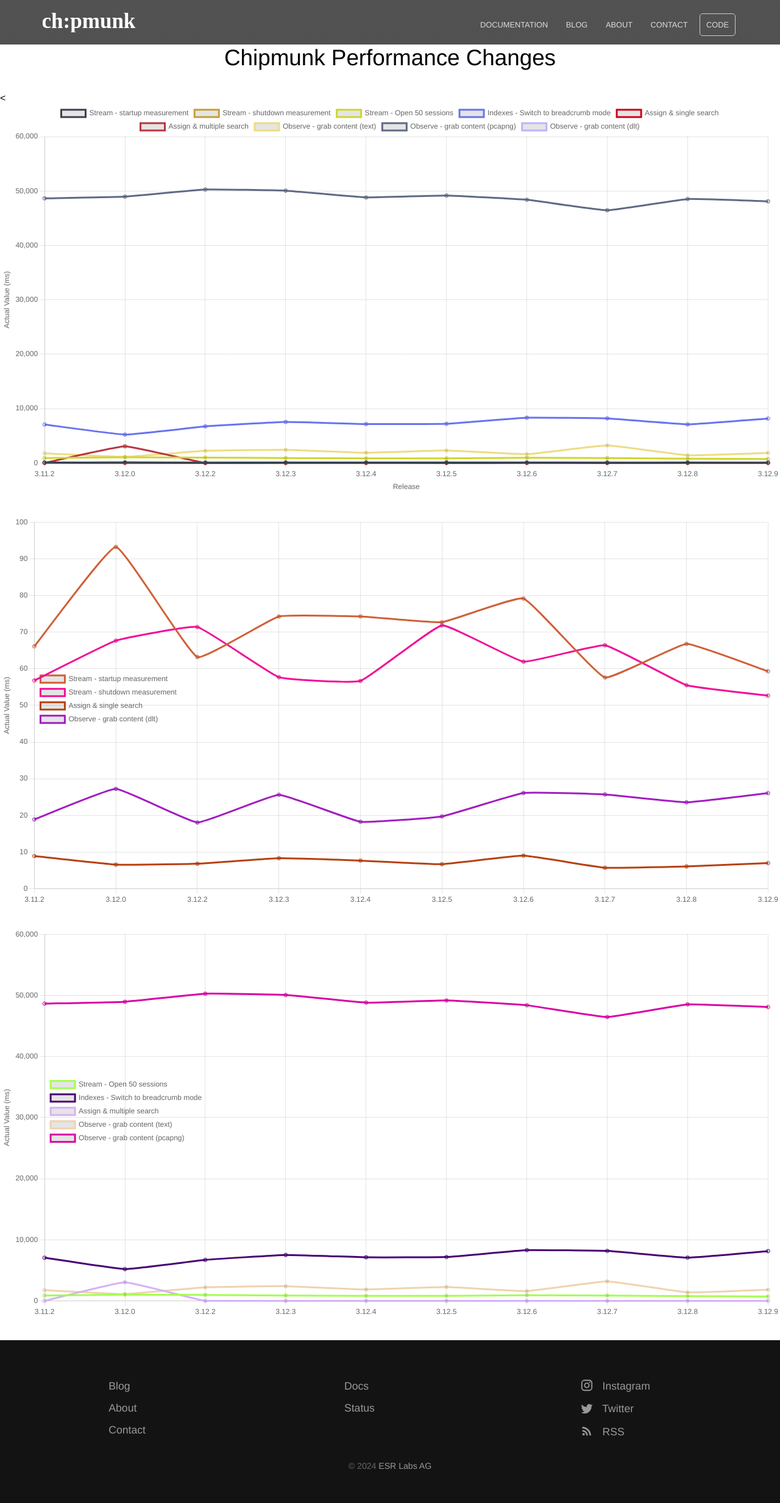
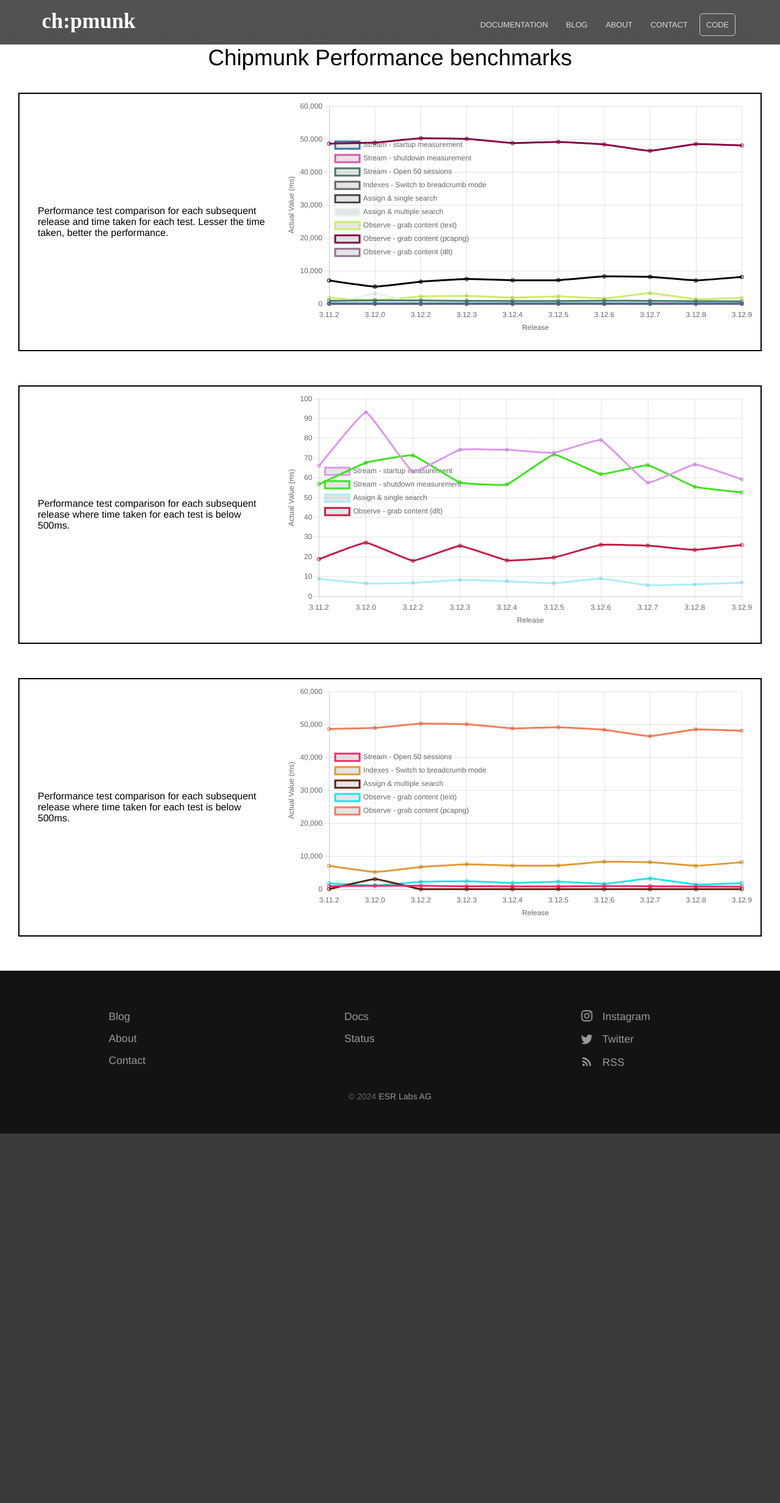
Before and after one commit to esrlabs/chipmunk-docs, a Jekyll site: the page built from jekyll/benchmarks/index.html, in a window 1280 px wide. Shown: the whole page at 61% size. Built offline with Jekyll 4.4.1, drawn with Linux system fonts in a browser that asks for light colours; after the commit the page ends 1859 px from its top, so only the background shows below that; some of the changed lines change nothing that is shown.

Commit message:
Update benchmarks page

```diff
--- a/jekyll/benchmarks/index.html
+++ b/jekyll/benchmarks/index.html
@@ -3,6 +3,67 @@
 ---
 
 <!DOCTYPE html>
+<html lang="en">
+<head>
+    <meta charset="UTF-8">
+    <meta name="viewport" content="width=device-width, initial-scale=1.0">
+    <title>Performance Benchmarks</title>
+    <script src="https://cdnjs.cloudflare.com/ajax/libs/Chart.js/4.4.1/chart.umd.js"></script>
+    <script src="js/script.js"></script>
+    <style>
+        .graph_container {
+            display: flex;
+            flex: 2;
+            align-items: center;
+            margin-bottom: 20px;
+            margin-left: 30px;
+            margin-right: 30px;
+            border: 2px solid #000; /* Add this line to create a border */
+            padding: 10px; /* Optional: Add some padding to improve the appearance */
+        }
+        .description {
+            flex: 1;
+            padding: 20px;
+        }
+        .chart-container {
+            flex: 2;
+            position: relative;
+            height: 400px;
+            width: 100%;
+        }
+    </style>
+</head>
+<body>
+  <div class="content">
+    <h1 style="text-align: center;">Chipmunk Performance benchmarks</h1>
+    <br><br>
+    <div class="graph_container">
+        <div style="text-align: left;" class="description">Performance test comparison for each subsequent release and time taken for each test. Lesser the time taken, better the performance. </div>
+        <div class="chart-container">
+            <canvas id="chart_full"></canvas>
+        </div>
+    </div>
+    <br><br>
+    <div class="graph_container">
+        <div class="description">Performance test comparison for each subsequent release where time taken for each test is below 500ms.</div>
+        <div class="chart-container">
+            <canvas id="chart_below500"></canvas>
+        </div>
+    </div>
+    <br><br>
+    <div class="graph_container">
+        <div class="description">Performance test comparison for each subsequent release where time taken for each test is below 500ms.</div>
+        <div class="chart-container">
+            <canvas id="chart_above500"></canvas>
+        </div>
+    </div>
+    <br><br>
+  </div>
+</body>
+</html>
+
+
+<!-- <!DOCTYPE html>
 <html lang="en">
 <head>
     <meta charset="UTF-8">
@@ -22,3 +83,4 @@
   </div>
 </body>
 </html>
+ -->
--- a/jekyll/benchmarks/js/script.js
+++ b/jekyll/benchmarks/js/script.js
@@ -1,34 +1,77 @@
-document.addEventListener('DOMContentLoaded', function () {
-    // Load benchmark data from JSON
-    fetch('data/data.json')
-        .then(response => response.json())
-        .then(data => {
-            // Extract all unique file names
-            const allFileNames = [];
-            Object.keys(data).forEach(benchmark => {
-                data[benchmark].forEach(entry => {
-                    if (!allFileNames.includes(entry.release)) {
-                        allFileNames.push(entry.release);
-                    }
-                });
-            });
+document.addEventListener('DOMContentLoaded', () => {
+    // function to generate a random color
+    const getRandomColor = () => {
+        return `#${Math.floor(Math.random() * 16777215).toString(16)}`;
+    };
 
-            // Prepare labels and datasets for Chart.js
-            const datasets = Object.keys(data).map(benchmark => ({
+    // Function to create datasets from benchmark data
+    const createDatasets = (data) => {
+        return Object.keys(data).map(benchmark => ({
             label: benchmark,
             data: data[benchmark].map(entry => entry.actual_value),
             fill: false,
             borderColor: getRandomColor(),
             tension: 0.1
         }));
+    };
 
-            // Render chart using Chart.js
-            const ctx = document.getElementById('benchmarkChart').getContext('2d');
-            new Chart(ctx, {
+            // // Function to handle click events on the x-axis
+            // function clickableScales(canvas, click) {
+            //     const height = chart.scales.x.height;
+            //     const top = chart.scales.x.top;
+            //     const bottom = chart.scales.x.bottom;
+            //     const left = chart.scales.x.left;
+            //     const right = chart.scales.x.maxWidth / chart.scales.x.ticks.length;
+            //     const width = right - left;
+            //     // alert(`right = ${chart.scales.x.maxWidth}/${chart.scales.x.ticks.length} = ${right}`)
+
+            //     let resetCoordinates = canvas.getBoundingClientRect()
+            //     // alert (event.clientX);
+            //     const x = click.clientX - resetCoordinates.left;
+            //     const y = click.clientY - resetCoordinates.top;
+
+            //     for (let i = 0; i < chart.scales.x.ticks.length; i++) {
+            //         // alert (`x=${x}\ny=${y}\nleft=${left}\nright=${right}\ntop=${top}\nbottom=${bottom}\ni=${i}\nx >= left + (right * i) && x <= right + (right * i) && y >= top && y <= bottom`);
+            //         // alert (`i=${i}\n${width}\n${x} >= ${left} + (${right * i}) && ${x} <= ${right} + (${right * i}) && ${y} >= ${top} && ${y} <= ${bottom}`);
+            //         // alert(x >= left + (right * i) && x <= right + (right * i) && y >= top && y <= bottom);
+            //         if ((width + x >= (left + right*i)) && (x <= (left + right + right * i)) && (y >= top && y <= bottom)) {
+            //             // alert(chart.data.labels[i]);
+            //             const url = `https://github.com/esrlabs/chipmunk/releases/tag/${chart.data.labels[i]}`;
+            //             window.open(url, '_blank');
+            //             break;
+            //         }
+            //     }
+            // }
+
+    // Function to handle click events on the x-axis
+    const clickableScales = (chart, event) => {
+        const { top, bottom, left, width: chartWidth } = chart.scales.x;
+        const tickWidth = chartWidth / chart.scales.x.ticks.length;
+        const { clientX, clientY } = event;
+        const { left: canvasLeft, top: canvasTop } = chart.canvas.getBoundingClientRect();
+        const x = clientX - canvasLeft;
+        const y = clientY - canvasTop;
+
+        if (y >= top && y <= bottom) {
+            chart.scales.x.ticks.forEach((tick, i) => {
+                const tickStart = left + i * tickWidth;
+                const tickEnd = tickStart + tickWidth;
+                if (x >= tickStart && x <= tickEnd) {
+                    const url = `https://github.com/esrlabs/chipmunk/releases/tag/${chart.data.labels[i]}`;
+                    window.open(url, '_blank');
+                }
+            });
+        }
+    };
+
+    // Function to render a chart
+    const renderChart = (canvasId, labels, datasets) => {
+        const ctx = document.getElementById(canvasId).getContext('2d');
+        const chart = new Chart(ctx, {
             type: 'line',
             data: {
-                    labels: allFileNames,
-                    datasets: datasets
+                labels,
+                datasets
             },
             options: {
                 responsive: true,
@@ -36,6 +79,9 @@
                     tooltip: {
                         mode: 'index',
                         intersect: false
+                    },
+                    legend: {
+                        position: 'chartArea'
                     }
                 },
                 scales: {
@@ -54,15 +100,37 @@
                 }
             }
         });
+
+        document.getElementById(canvasId).addEventListener('click', (e) => {
+            clickableScales(chart, e);
+        });
+
+        return chart;
+    };
+
+    // Fetch benchmark data and render charts
+    fetch('data/data.json')
+        .then(response => response.json())
+        .then(data => {
+            const allFileNames = [...new Set(Object.values(data).flat().map(entry => entry.release))];
+
+            const below500Data = {};
+            const above500Data = {};
+            Object.entries(data).forEach(([benchmark, entries]) => {
+                const maxValue = Math.max(...entries.map(entry => entry.actual_value));
+                if (maxValue < 500) {
+                    below500Data[benchmark] = entries;
+                } else {
+                    above500Data[benchmark] = entries;
+                }
+            });
+
+            const datasets = createDatasets(data);
+            const below500Datasets = createDatasets(below500Data);
+            const above500Datasets = createDatasets(above500Data);
+            renderChart('chart_full', allFileNames, datasets);
+            renderChart('chart_below500', allFileNames, below500Datasets);
+            renderChart('chart_above500', allFileNames, above500Datasets);
         })
         .catch(error => console.error('Error fetching data:', error));
-
-    function getRandomColor() {
-        const letters = '0123456789ABCDEF';
-        let color = '#';
-        for (let i = 0; i < 6; i++) {
-            color += letters[Math.floor(Math.random() * 16)];
-        }
-        return color;
-    }
 });
--- a/jekyll/benchmarks/js/script1.js
+++ /dev/null
@@ -1,112 +0,0 @@
-document.addEventListener('DOMContentLoaded', function () {
-    // Load benchmark data from JSON
-    fetch('data/data.json')
-        .then(response => response.json())
-        .then(data => {
-            // Prepare data for the two categories
-            const below500Data = {};
-            const above500Data = {};
-
-            const allFileNames = [];
-
-            Object.keys(data).forEach(benchmark => {
-                data[benchmark].forEach(entry => {
-                    if (!allFileNames.includes(entry.release)) {
-                        allFileNames.push(entry.release);
-                    }
-                });
-
-                const values = data[benchmark].map(entry => entry.actual_value);
-                const maxValue = Math.max(...values);
-                if (maxValue < 500) {
-                    below500Data[benchmark] = data[benchmark];
-                } else {
-                    above500Data[benchmark] = data[benchmark];
-                }
-            });
-
-            function createDatasets(data) {
-                return Object.keys(data).map(benchmark => ({
-                    label: benchmark,
-                    data: data[benchmark].map(entry => entry.actual_value),
-                    fill: false,
-                    borderColor: getRandomColor(),
-                    tension: 0.1
-                }));
-            }
-
-            // Create datasets for both categories
-            const below500Datasets = createDatasets(below500Data);
-            const above500Datasets = createDatasets(above500Data);
-
-            // Render chart for benchmarks with max value below 500 ms
-            const ctxBelow500 = document.getElementById('chartSegment1').getContext('2d');
-            new Chart(ctxBelow500, {
-                type: 'line',
-                data: {
-                    labels: allFileNames,
-                    datasets: below500Datasets
-                },
-                options: {
-                    responsive: true,
-                    plugins: {
-                        tooltip: {
-                            mode: 'index',
-                            intersect: false
-                        },
-                        legend: {
-                            position: 'chartArea'
-                        }
-                    },
-                    scales: {
-                        y: {
-                            title: {
-                                display: true,
-                                text: 'Actual Value (ms)'
-                            }
-                        }
-                    }
-                }
-            });
-
-            // Render chart for benchmarks with min value above 500 ms
-            const ctxAbove500 = document.getElementById('chartSegment2').getContext('2d');
-            new Chart(ctxAbove500, {
-                type: 'line',
-                data: {
-                    labels: allFileNames,
-                    datasets: above500Datasets
-                },
-                options: {
-                    responsive: true,
-                    plugins: {
-                        tooltip: {
-                            mode: 'index',
-                            intersect: false
-                        },
-                        legend: {
-                            position: 'chartArea'
-                        }
-                    },
-                    scales: {
-                        y: {
-                            title: {
-                                display: true,
-                                text: 'Actual Value (ms)'
-                            }
-                        }
-                    }
-                }
-            });
-        })
-        .catch(error => console.error('Error fetching data:', error));
-
-    function getRandomColor() {
-        const letters = '0123456789ABCDEF';
-        let color = '#';
-        for (let i = 0; i < 6; i++) {
-            color += letters[Math.floor(Math.random() * 16)];
-        }
-        return color;
-    }
-});
```
Lines whose indentation alone changed are shown as unchanged.
